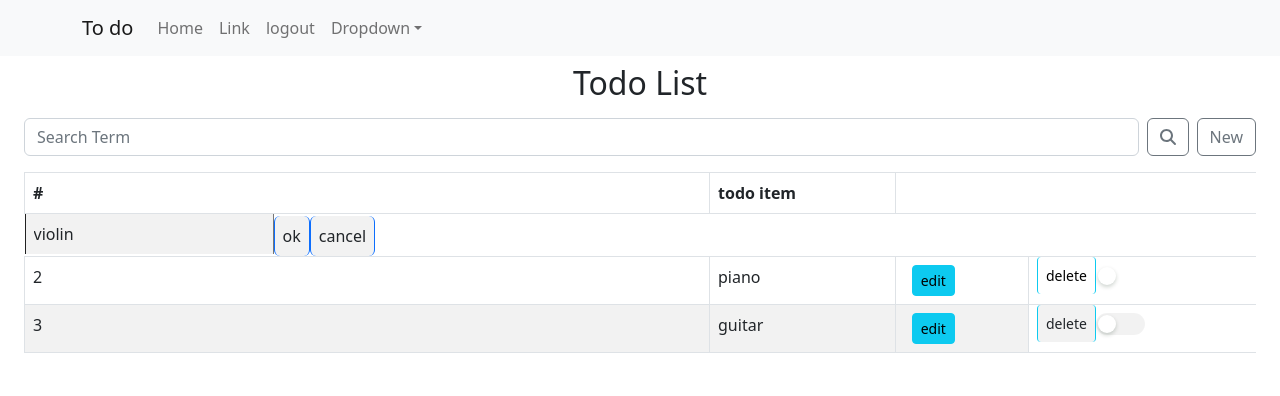
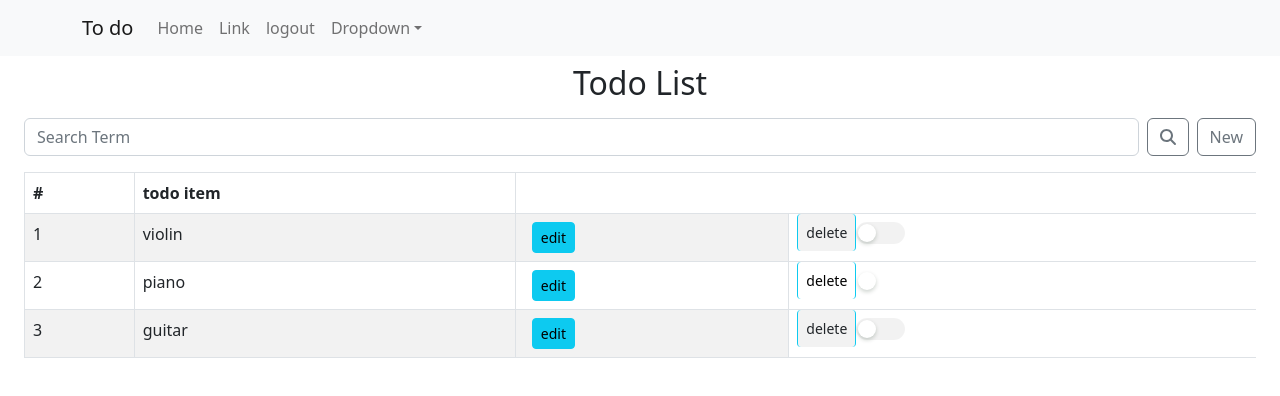
Before and after one commit to zxsylph/sdb-learn-react-template, a Next.js app: page /todo in a window 1280 px wide. Shown: the top 396 px of the page. Built offline with nearby package versions, Linux system fonts and the light colour scheme.

Commit message:
change stage "tagInput"

```diff
--- a/pages/todo.tsx
+++ b/pages/todo.tsx
@@ -17,7 +17,7 @@ function todoPage() {
 	}
 
 	const allInstrument = [
-		{ name: 'violin', status: false, tagInput: true },
+		{ name: 'violin', status: false, tagInput: false },
 		{ name: 'piano', status: false, tagInput: false },
 		{ name: 'guitar', status: false, tagInput: false },
 	]
```
